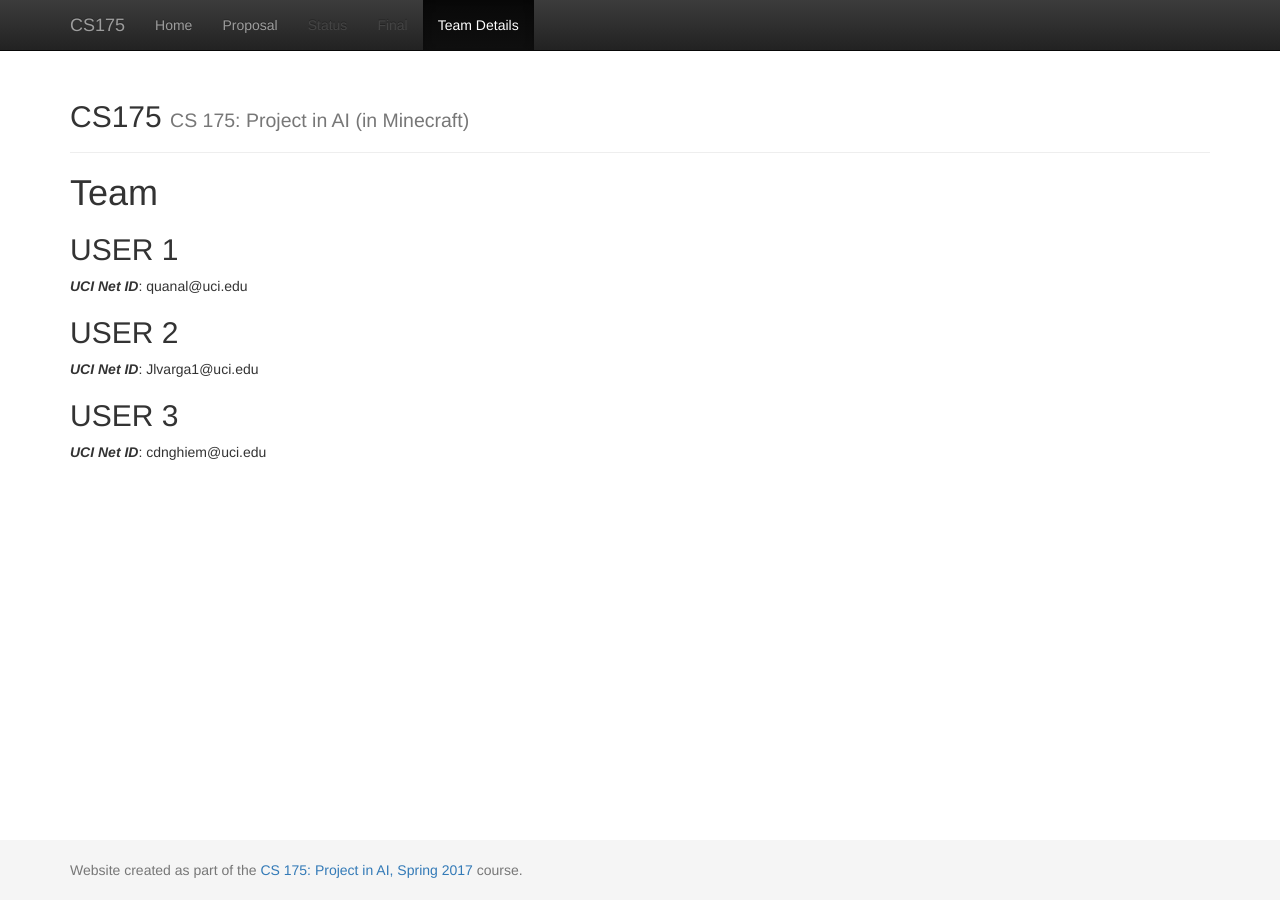
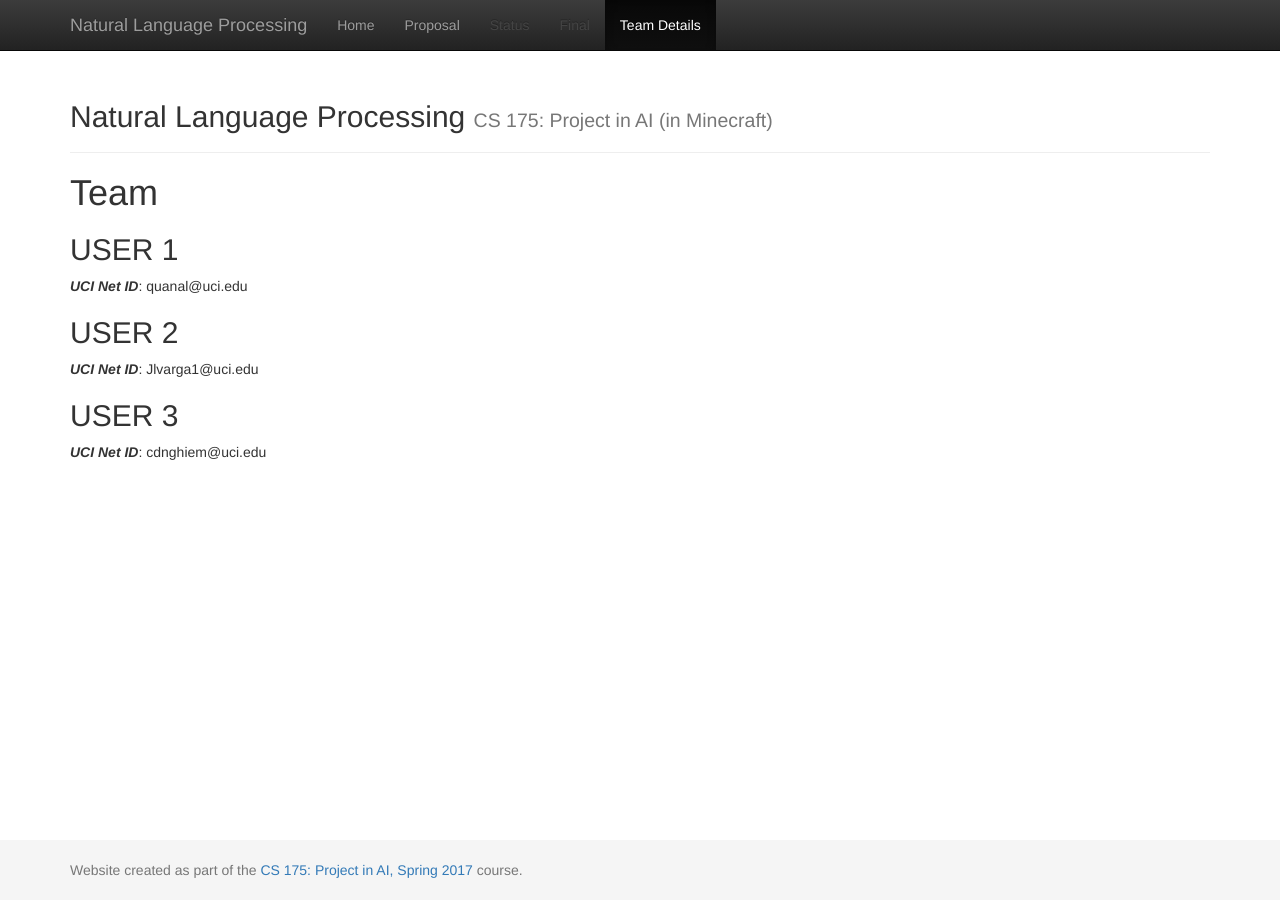
Before and after one commit to quanal/Captain-Commando, a Jekyll site: the page built from docs/team.md, in a window 1280 px wide. Built offline with Jekyll 4.4.1, drawn with Linux system fonts in a browser that asks for light colours.

Commit message:
Update _config.yml

```diff
--- a/docs/_config.yml
+++ b/docs/_config.yml
@@ -1,7 +1,7 @@
 ###########
 # site.title
 
-title:    'CS175'
+title:    'Natural Language Processing'
 subtitle: 'CS 175: Project in AI (in Minecraft)'
 
 
```
